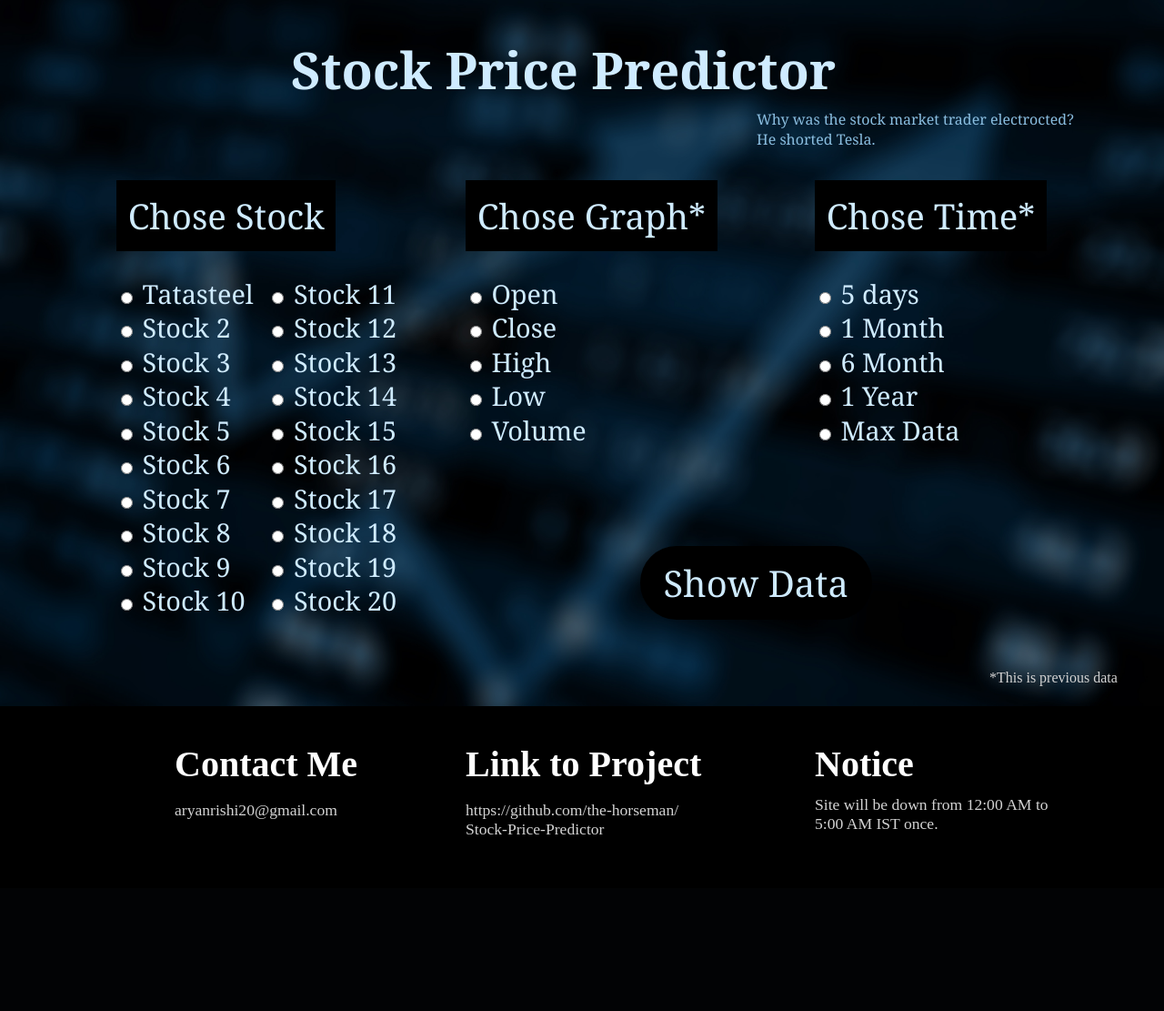
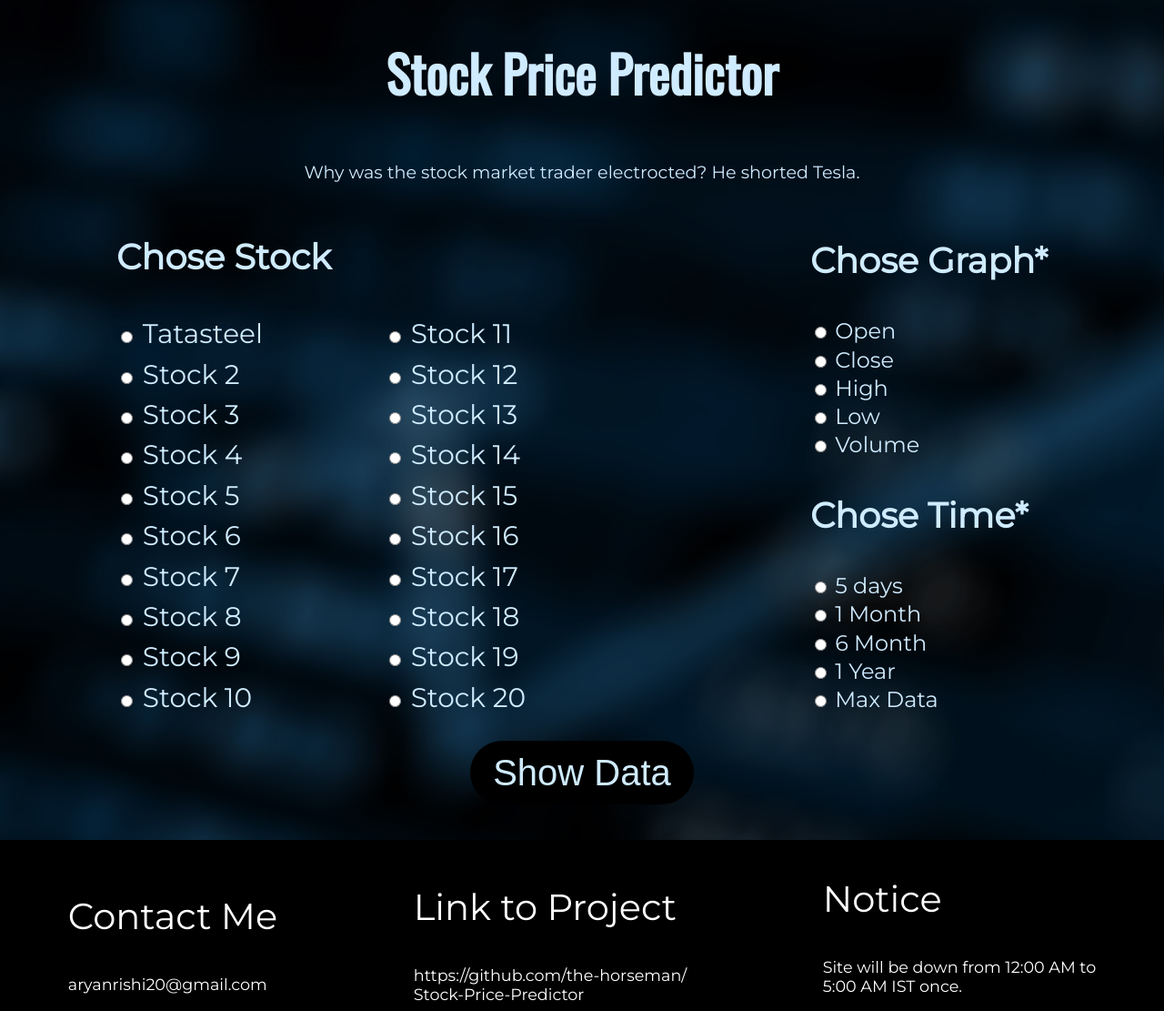
Before and after one commit to the-horseman/Stock-Price-Predictor, a Flask app: page / in a window 1280 px wide. Shown: the whole page at 91% size. Before the commit the page ends 917 px from the top, so only its background shows below. Run offline with Flask 2, Linux system fonts and the light colour scheme; some libraries are stand-ins or nearby versions.

Commit message:
Finalised the connectivity

```diff
--- a/app.py
+++ b/app.py
@@ -17,7 +17,7 @@ def processing():
         stock = data["fro"][0]["value"]
         graph = data["fro"][1]["value"]
         time = data["fro"][2]["value"]
-
+        # print(stock, graph, time);
         dir = "Data\\"+stock+"\\"+stock+".csv"
         # predicted values
         pred_arr = pred(dir)
--- a/static/myapp.js
+++ b/static/myapp.js
@@ -1,38 +1,10 @@
 function reformat() {
 
-    // Calling all the buttons
-    let cnt_bk = document.getElementById("cnt_bk");
-    let contact = document.getElementById("contact");
-    let mail = document.getElementById("mail");
-    let lnk_to_pro = document.getElementById("lnk_to_pro");
-    let pro_lnk = document.getElementById("pro_lnk");
-    let not = document.getElementById("not");
-    let not_txt = document.getElementById("not_txt");
-    let bg_img = document.getElementById("bg-img");
-    let results = document.getElementById("results");
-    let chrt = document.getElementById("chrt");
-    let pred = document.getElementById("pred");
-    let ext = document.getElementById("ext");
-    // Finished
-
-    // CSS changes
-    ext.style.top = "85%";
-    cnt_bk.style.top = "160%";
-    contact.style.top = "160%";
-    mail.style.top = "173%";
-    lnk_to_pro.style.top = "160%";
-    pro_lnk.style.top = "173%";
-    not.style.top = "160%";
-    not_txt.style.top = "170%";
-    bg_img.style.height = "180%";
-    results.style.display = "block";
-    chrt.style.display = "block";
-    pred.style.display = "block";
-    // Finished
-
+    let resu = document.getElementById("Shw-Data");
+    resu.style.display = "flex";
     let dat = $("form").serializeArray();
     console.log(dat);
-    dat = {"fro" : dat};
+    dat = { "fro": dat };
     fetch("/data", {
         method: "POST",
         body: JSON.stringify(dat)
@@ -69,10 +41,4 @@ function reformat() {
         chart.draw(data, options);
     }
     // Finished
-
-    // Animating Scroll
-    $('html, body').animate({
-        'scrollTop': $("#results").position().top
-    }, 1000);
-    // Finished
 }
--- a/static/style.css
+++ b/static/style.css
@@ -1,127 +1,76 @@
-body,
-html {
-  height: 100%;
-  margin: 0%;
+@media only screen and (min-width: 250px) {
+  body {
+    background-image: url("../static/images/Back.jpg");
+    background-size: 500%;
+    background-attachment: fixed;
+    font-family: "Montserrat";
+    margin: 0 0 0 0;
   }
 
-#bg-img {
-  height: 100%;
-  width: 100%;
-  background-attachment: fixed;
+  #Pro-Head {
+    color: #cfebff;
+    display: flex;
+    align-items: center;
+    text-align: center;
+    flex-direction: column;
+    width: 150%;
   }
 
-#site_heading {
-  font-family: Georgia, "Times New Roman", Times, serif;
-  position: absolute;
-  top: 0%;
-  left: 25%;
-  color: #cfebff;
+  #Site-Heading {
+    font-family: "Oswald";
     font-size: 350%;
   }
 
-#quip {
-  font-family: Georgia, "Times New Roman", Times, serif;
-  position: absolute;
-  top: 13%;
-  left: 65%;
-  color: #8bbee0;
-  font-size: 100%;
+  #Quip {
+    font-size: 120%;
+    position: relative;
   }
 
-#stck {
-  font-family: Georgia, "Times New Roman", Times, serif;
-  position: absolute;
-  top: 20%;
-  left: 10%;
+  #frm {
     color: #cfebff;
-  font-size: 240%;
-  background-color: black;
-  padding-top: 1%;
-  padding-left: 1%;
-  padding-right: 1%;
-  padding-bottom: 1%;
+    display: flex;
+    align-items: center;
+    justify-content: space-between;
+    flex-direction: column;
+    width: 80%;
   }
 
-#grph {
-  font-family: Georgia, "Times New Roman", Times, serif;
-  position: absolute;
-  top: 20%;
-  left: 40%;
-  color: #cfebff;
+  .Choice {
     font-size: 240%;
-  background-color: black;
-  padding-top: 1%;
-  padding-left: 1%;
-  padding-right: 1%;
-  padding-bottom: 1%;
+    font-weight: bolder;
   }
 
-#tme {
-  font-family: Georgia, "Times New Roman", Times, serif;
-  position: absolute;
-  top: 20%;
-  left: 70%;
-  color: #cfebff;
-  font-size: 240%;
-  background-color: black;
-  padding-top: 1%;
-  padding-left: 1%;
-  padding-right: 1%;
-  padding-bottom: 1%;
+  #Stck-frms {
+    display: flex;
+    font-size: 185%;
+    line-height: 150%;
+    justify-content: space-between;
   }
 
-#ext {
-  position: absolute;
-  color: lightgray;
-  top: 90%;
-  left: 85%;
-}
-
-#stck_frm1 {
-  font-family: Georgia, "Times New Roman", Times, serif;
-  position: absolute;
-  top: 38%;
-  left: 10%;
-  color: #cfebff;
-  font-size: 180%;
-  line-height: 130%;
-}
-
-#stck_frm2 {
-  font-family: Georgia, "Times New Roman", Times, serif;
-  position: absolute;
-  top: 38%;
-  left: 23%;
-  color: #cfebff;
-  font-size: 180%;
-  line-height: 130%;
+  #Chs-Stcks {
+    flex: 0.3 1 auto;
   }
 
   #grph_frm {
-  font-family: Georgia, "Times New Roman", Times, serif;
-  position: absolute;
-  top: 38%;
-  left: 40%;
-  color: #cfebff;
-  font-size: 180%;
+    font-size: 150%;
     line-height: 130%;
   }
 
   #tme_frm {
-  font-family: Georgia, "Times New Roman", Times, serif;
-  position: absolute;
-  top: 38%;
-  left: 70%;
-  color: #cfebff;
-  font-size: 180%;
+    font-size: 150%;
     line-height: 130%;
   }
 
+  #Comp-frms-str {
+    display: flex;
+    flex-direction: column;
+    align-items: center;
+    justify-content: space-around;
+    width: 150%;
+  }
+
   #shw_dta {
-  font-family: Georgia, "Times New Roman", Times, serif;
-  position: absolute;
-  top: 75%;
-  left: 55%;
+    margin-top: 2%;
     color: #cfebff;
     font-size: 250%;
     cursor: pointer;
@@ -130,6 +79,7 @@ html {
     padding: 1% 2%;
     border: none;
     border-radius: 40px;
+    width: fit-content;
   }
 
   #shw_dta:hover {
@@ -142,103 +92,177 @@ html {
     transform: translateY(4px);
   }
 
-#cnt_bk {
-  position: absolute;
-  height: 25%;
-  width: 100%;
-  top: 97%;
-}
-
-#contact {
-  position: absolute;
-  color: white;
-  font-size: 250%;
-  font-weight: bold;
-  top: 97%;
-  left: 15%;
-}
-
-#mail {
-  position: absolute;
-  color: lightgray;
-  font-size: 110%;
-  top: 110%;
-  left: 15%;
-  text-decoration: none;
-}
-
-#lnk_to_pro {
-  position: absolute;
-  color: white;
-  font-size: 250%;
-  font-weight: bold;
-  top: 97%;
-  left: 40%;
-}
-
-#pro_lnk {
-  position: absolute;
-  color: lightgray;
-  font-size: 110%;
-  top: 110%;
-  left: 40%;
-  text-decoration: none;
-}
-
-#not {
-  position: absolute;
-  color: white;
-  font-size: 250%;
-  font-weight: bold;
-  top: 97%;
-  left: 70%;
-}
-
-#not_txt {
-  position: absolute;
-  color: lightgray;
-  font-size: 110%;
-  top: 107%;
-  left: 70%;
-  text-decoration: none;
+  #Shw-Data {
+    margin-top: 3%;
+    display: none;
+    color: #cfebff;
+    flex-direction: column;
+    justify-content: space-around;
+    align-items: center;
+    width: 150%;
+    font-family: "Fredoka";
   }
 
   #results {
-  display: none;
-  position: absolute;
-  top: 110%;
-  left: 10%;
-}
-
-#pred {
-  display: none;
-  position: absolute;
-  font-family: Cambria, Cochin, Georgia, Times, "Times New Roman", serif;
-  top: 92%;
-  left: 5%;
-  color: #cfebff;
-  font-size: 250%;
-  font-weight: bold;
-  background-color: black;
-  padding-left: 1%;
-  padding-right: 1%;
-}
-
-#op,
-#cl,
-#hi,
-#lo {
-  font-family: Verdana, Geneva, Tahoma, sans-serif;
-  color: #cfebff;
-  font-size: xx-large;
+    font-size: 200%;
     font-weight: bold;
   }
 
   #chrt {
+    flex: 0.7 0 0;
+  }
+
+  #Details {
+    margin-top: 3%;
+    display: flex;
+    color: white;
+    background-color: black;
+    justify-content: space-around;
+    flex-direction: column;
+    align-items: center;
+    width: 150%;
+  }
+
+  .Det-Head {
+    font-size: 150%;
+  }
+
+  .Det-Dat {
+    text-decoration: none;
+    color: white;
+    font-size: 70%;
+  }
+}
+
+@media only screen and (min-width: 950px) {
+  body {
+    background-image: url("../static/images/Back.jpg");
+    background-size: 200%;
+    background-attachment: fixed;
+    font-family: "Montserrat";
+    margin: 0 0 0 0;
+  }
+
+  #Pro-Head {
+    color: #cfebff;
+    display: flex;
+    width: 100%;
+    align-items: center;
+    flex-direction: column;
+  }
+
+  #Site-Heading {
+    font-family: "Oswald";
+    font-size: 350%;
+  }
+
+  #Quip {
+    font-size: 120%;
+    position: relative;
+  }
+
+  #frm {
+    color: #cfebff;
+    display: flex;
+    justify-content: space-between;
+    flex-direction: row;
+    width: 80%;
+  }
+
+  .Choice {
+    font-size: 240%;
+    font-weight: bolder;
+  }
+
+  #Stck-frms {
+    display: flex;
+    font-size: 185%;
+    line-height: 150%;
+    justify-content: space-between;
+  }
+
+  #Chs-Stcks {
+    flex: 0.3 1 auto;
+  }
+
+  #grph_frm {
+    font-size: 150%;
+    line-height: 130%;
+  }
+
+  #tme_frm {
+    font-size: 150%;
+    line-height: 130%;
+  }
+
+  #Comp-frms-str {
+    display: flex;
+    flex-direction: column;
+    align-items: center;
+    justify-content: space-between;
+    width: 100%;
+  }
+
+  #shw_dta {
+    margin-top: 2%;
+    color: #cfebff;
+    font-size: 250%;
+    cursor: pointer;
+    transition-duration: 0.2s;
+    background-color: black;
+    padding: 1% 2%;
+    border: none;
+    border-radius: 40px;
+    width: fit-content;
+  }
+
+  #shw_dta:hover {
+    box-shadow: 0 12px 16px 0 #cfebff48, 0 17px 50px 0 #cfebff48;
+  }
+
+  #shw_dta:active {
+    background-color: #001422;
+    box-shadow: 0 6px 10px 0 #cfebff48, 0 10px 40px 0 #cfebff48;
+    transform: translateY(4px);
+  }
+
+  #Shw-Data {
+    margin-top: 3%;
     display: none;
-  position: absolute;
-  top: 95%;
-  left: 39%;
-  width: 55%;
-  height: 60%;
+    color: #cfebff;
+    flex-direction: row;
+    justify-content: space-around;
+    width: 100%;
+    font-family: "Fredoka";
   }
+
+  #results {
+    font-size: 200%;
+    font-weight: bold;
+  }
+
+  #chrt {
+    flex: 0.7 0 0;
+  }
+
+  #Details {
+    margin-top: 3%;
+    margin-bottom: 0%;
+    display: flex;
+    color: white;
+    background-color: black;
+    justify-content: space-around;
+    flex-direction: row;
+    width: 100%;
+  }
+
+  .Det-Head {
+    font-size: 250%;
+  }
+
+  .Det-Dat {
+    text-decoration: none;
+    color: white;
+    font-size: 110%;
+  }
+}
--- a/templates/index.html
+++ b/templates/index.html
@@ -4,20 +4,27 @@
 <script src="../static/myapp.js"></script>
 <script src="https://ajax.googleapis.com/ajax/libs/jquery/3.5.1/jquery.min.js"></script>
 <script type="text/javascript" src="https://www.gstatic.com/charts/loader.js"></script>
+<link rel="preconnect" href="https://fonts.googleapis.com">
+<link href="https://fonts.googleapis.com/css2?family=Oswald" rel="stylesheet">
+<link href="https://fonts.googleapis.com/css2?family=Fredoka" rel="stylesheet">
+<link href='https://fonts.googleapis.com/css?family=Montserrat' rel='stylesheet'>
 
 <head>
     <title>Stock Price Predictor</title>
 </head>
 
+
 <body>
-    <img id="bg-img" src = "{{ url_for('static',filename='images/Back.jpg') }}"></img>
-    <h1 id="site_heading">Stock Price Predictor</h1>
-    <p id="quip">Why was the stock market trader electrocted?<br>He shorted Tesla.</p>
-    <p id="stck">Chose Stock</p>
-    <p id="grph">Chose Graph*</p>
-    <p id="tme">Chose Time*</p>
-    <p id="ext">*This is previous data</p>
+    <div id="Pro-Head">
+        <h1 id="Site-Heading">Stock Price Predictor</h1>
+        <p id="Quip">Why was the stock market trader electrocted? He shorted Tesla.
+        </p>
+    </div>
+    <div id="Comp-frms-str">
         <form id="frm">
+            <div id="Chs-Stcks">
+                <p class="Choice" id="stck">Chose Stock</p>
+                <div id="Stck-frms">
                     <div id="stck_frm1">
                         <input type="radio" id="st1" name="stock_selection" value="Tatasteel">
                         <label for="st1">Tatasteel</label><br>
@@ -62,7 +69,11 @@
                         <input type="radio" id="st20" name="stock_selection" value="Stock 20">
                         <label for="st20">Stock 20</label><br>
                     </div>
-
+                </div>
+            </div>
+            <div id="grph-time">
+                <div id="Chs-Grph">
+                    <p class="Choice" id="grph">Chose Graph*</p>
                     <div id="grph_frm">
                         <input type="radio" id="open" name="graph_selection" value="open">
                         <label for="open">Open</label><br>
@@ -75,7 +86,9 @@
                         <input type="radio" id="vol" name="graph_selection" value="vol">
                         <label for="vol">Volume</label><br>
                     </div>
-
+                </div>
+                <div id="Chs-Tme">
+                    <p class="Choice" id="tme">Chose Time*</p>
                     <div id="tme_frm">
                         <input type="radio" id="5_day" name="time_selection" value="5_day">
                         <label for="5_day">5 days</label><br>
@@ -88,28 +101,37 @@
                         <input type="radio" id="max" name="time_selection" value="max">
                         <label for="max">Max Data</label><br>
                     </div>
+                </div>
+            </div>
+        </form>
         <input id="shw_dta" type="button" value="Show Data" onclick="reformat()">
-    </form>
-
-    <img id="cnt_bk" src="{{ url_for('static',filename='images/cnt_back.jpg') }}">
-    <p id="contact">Contact Me</p><br>
-    <a id="mail" href="mailto:aryanrishi20@gmail.com">aryanrishi20@gmail.com</a>
-    <p id="lnk_to_pro">Link to Project</p>
-    <a id="pro_lnk"
+    </div>
+    <div id="Shw-Data">
+        <div id="results">
+            <p id="pred">Predicted Values for<br>
+                next Market Opening</p>
+            <p id="op">Open = </p>
+            <p id="cl">Close = </p>
+            <p id="hi">High = </p>
+            <p id="lo">Low = </p>
+        </div>
+        <div id="chrt"></div>
+    </div>
+    <div id="Details">
+        <div id="Cnt">
+            <p class="Det-Head" id="contact">Contact Me</p>
+            <a class="Det-Dat" id="mail" href="mailto:aryanrishi20@gmail.com">aryanrishi20@gmail.com</a>
+        </div>
+        <div id="Git-pro">
+            <p class="Det-Head" id="Lnk-Txt">Link to Project</p>
+            <a class="Det-Dat" id="Git_Lnk"
                 href="https://github.com/the-horseman/Stock-Price-Predictor">https://github.com/the-horseman/<br>Stock-Price-Predictor</a>
-    <p id="not">Notice</p>
-    <p id="not_txt">Site will be down from 12:00 AM to<br>5:00 AM IST once.</p>
-
-    <p id="pred">Predicted Values for<br>next Market Opening</p>
-    <div id="results">
-        <p id="op">Open</p>
-        <p id="cl">Close</p>
-        <p id="hi">High</p>
-        <p id="lo">Low</p>
         </div>
-
-    <div id="chrt"></div>
-
+        <div id="Notice">
+            <p class="Det-Head" id="Not">Notice</p>
+            <p class="Det-Dat" id="Not_Txt">Site will be down from 12:00 AM to<br>5:00 AM IST once.</p>
+        </div>
+    </div>
 </body>
 
 </html>
```
Lines whose indentation alone changed are shown as unchanged.
